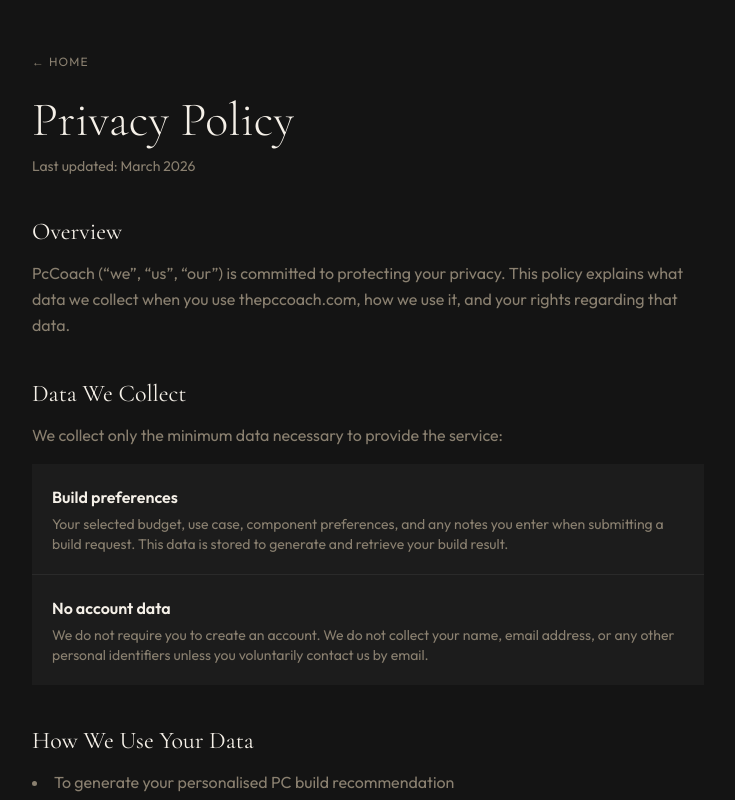
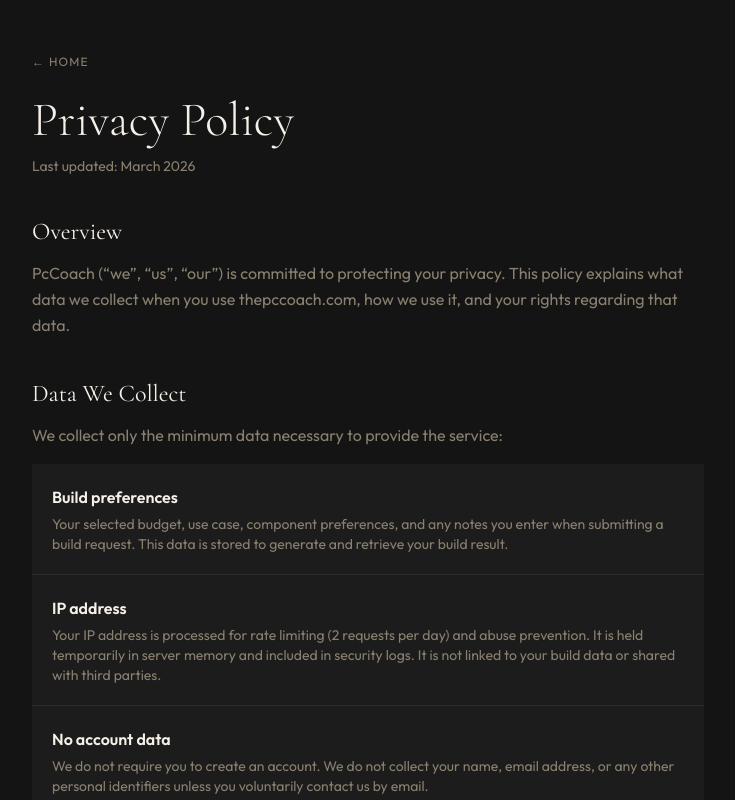
Before and after one commit to Savvas-S/PcCoach, a Next.js app in the folder frontend/: page /privacy in a window 1280 px wide. Shown: the top 800 px of the page, without its empty margins (272-1007 px from the left). Built offline with nearby package versions, Linux system fonts and the light colour scheme.

Commit message:
privacy: disclose IP address collection for rate limiting
https://claude.ai/code/session_01MU6F4DnxFNMNQHxnPZW4R5

```diff
--- a/frontend/src/app/privacy/page.tsx
+++ b/frontend/src/app/privacy/page.tsx
@@ -38,6 +38,10 @@ export default function PrivacyPage() {
                 {
                   title: "Build preferences",
                   desc: "Your selected budget, use case, component preferences, and any notes you enter when submitting a build request. This data is stored to generate and retrieve your build result.",
+                },
+                {
+                  title: "IP address",
+                  desc: "Your IP address is processed for rate limiting (2 requests per day) and abuse prevention. It is held temporarily in server memory and included in security logs. It is not linked to your build data or shared with third parties.",
                 },
                 {
                   title: "No account data",
```
